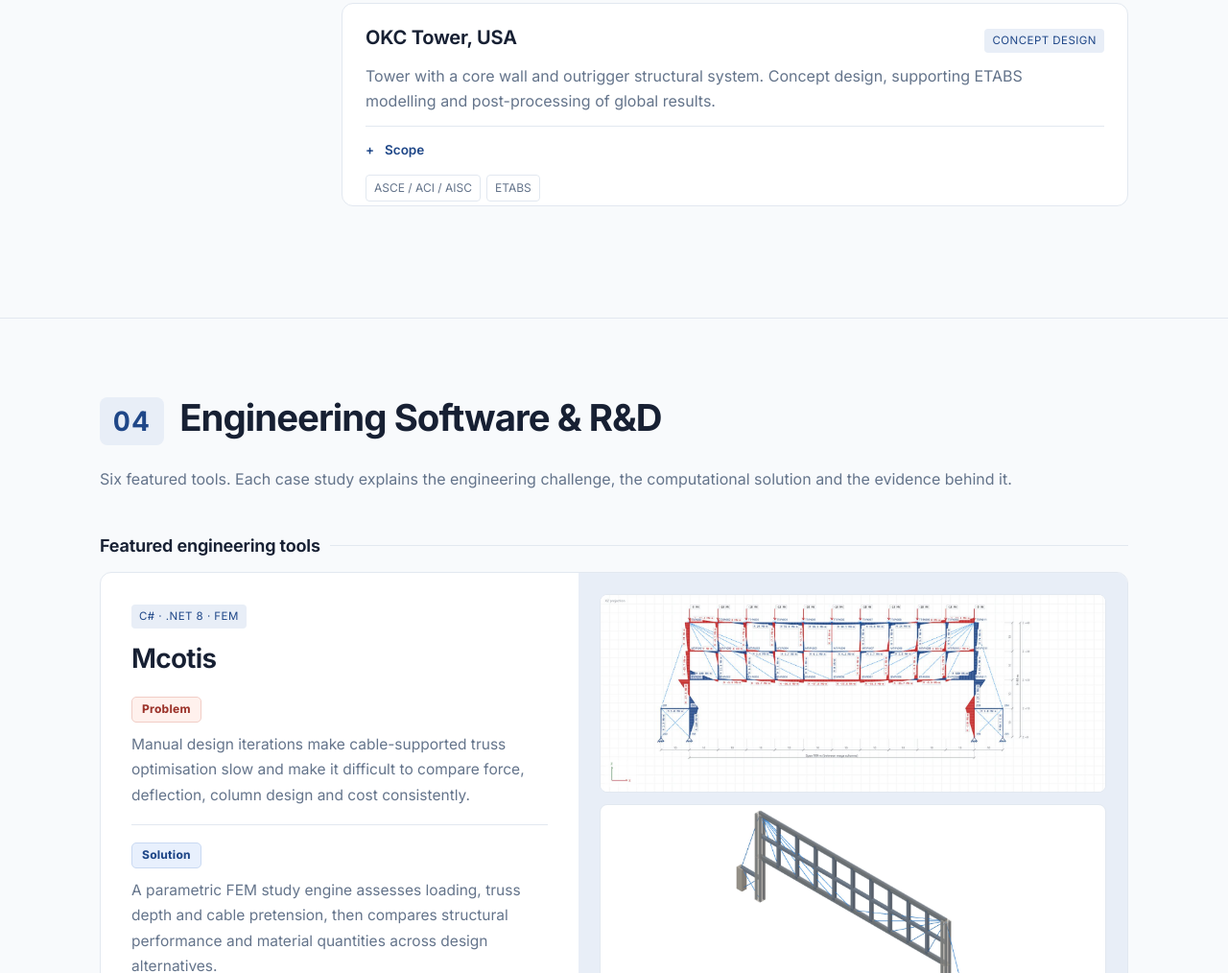
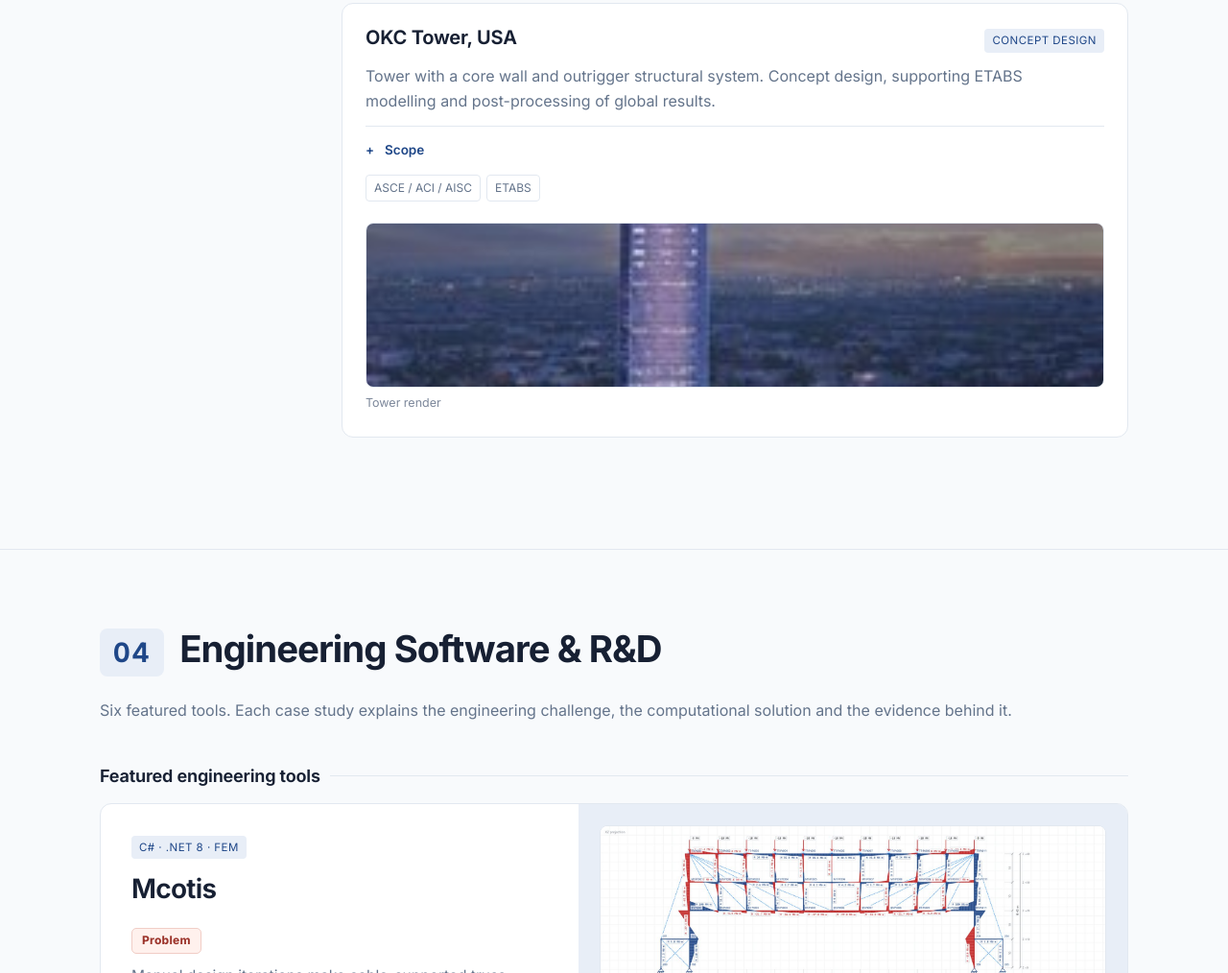
Before and after one commit to Anhbq1298/porfolio, a plain HTML site: page index.html in a window 1280 px wide. Shown: the part 7131-8145 px from the top of the page at 96% size. Drawn offline with Linux system fonts and the light colour scheme.

Commit message:
Add OKC Tower render
Co-Authored-By: Claude Sonnet 5.5 <noreply@anthropic.com>
Claude-Session: https://claude.ai/code/session_01MZnLDhMrN2CYt947Cb5sGb

```diff
--- a/index.html
+++ b/index.html
@@ -355,6 +355,9 @@
             </details>
             <div class="codes"><span>ASCE / ACI / AISC</span><span>ETABS</span></div>
           </div>
+          <div class="gallery">
+            <figure><button data-full="assets/okc-render.jpg" data-cap="OKC Tower (Legends Tower), Oklahoma City — concept render"><img class="photo" src="assets/okc-render.jpg" alt="OKC Tower render" loading="lazy"></button><figcaption>Tower render</figcaption></figure>
+          </div>
         </article></div>
     </div>
   </div>
```
Also changed, not shown: assets/okc-render.jpg (added), 1 other file.
